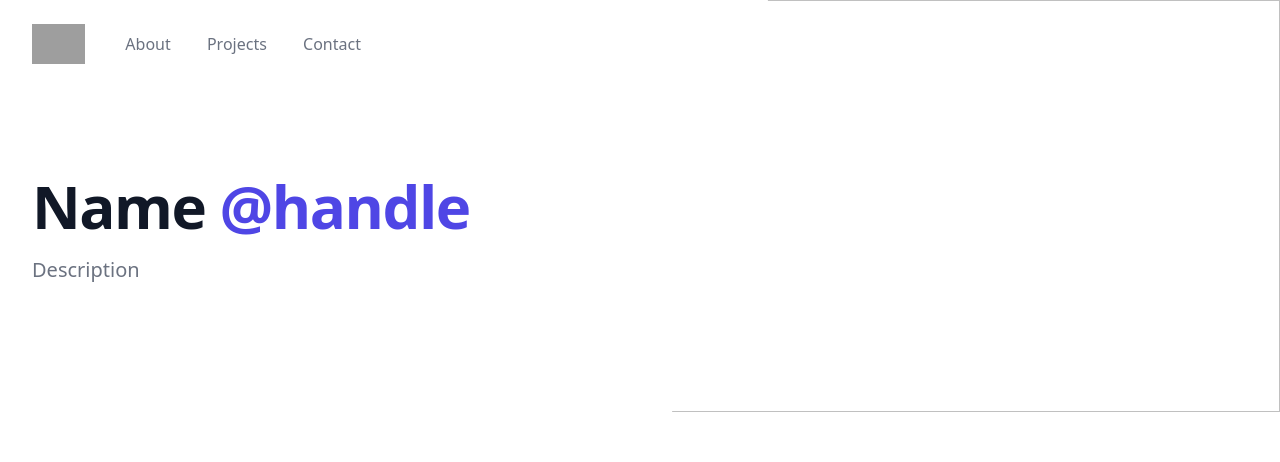
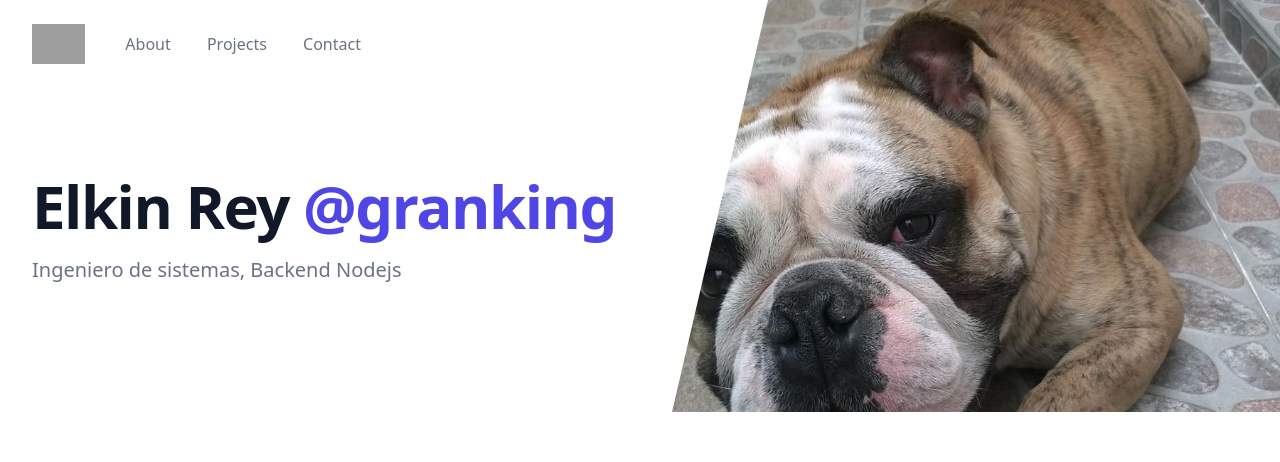
Before and after one commit to granking/Asincronismo-con-JavaScript, a website: page src/index.html in a window 1280 px wide. Shown: the top 462 px of the page. Drawn offline with nearby package versions, Linux system fonts and the light colour scheme; grey boxes are pictures that could not be loaded.

Commit message:
modificando plantilla hecha con tailwind

```diff
--- a/src/index.html
+++ b/src/index.html
@@ -12,8 +12,8 @@
     <div class="max-w-7xl mx-auto">
         <div class="relative z-10 pb-8 bg-white sm:pb-16 md:pb-20 lg:max-w-2xl lg:w-full lg:pb-28 xl:pb-32">
         <svg class="hidden lg:block absolute right-0 inset-y-0 h-full w-48 text-white transform translate-x-1/2"
-          fill="currentColor" viewBox="0 0 100 100" preserveAspectRatio="none" aria-hidden="true">
-          <polygon points="50,0 100,0 50,100 0,100" />
+            fill="currentColor" viewBox="0 0 100 100" preserveAspectRatio="none" aria-hidden="true">
+            <polygon points="50,0 100,0 50,100 0,100" />
         </svg>
         <div>
             <div class="relative pt-6 px-4 sm:px-6 lg:px-8">
@@ -38,19 +38,19 @@
         <main class="mt-10 mx-auto max-w-7xl px-4 sm:mt-12 sm:px-6 md:mt-16 lg:mt-20 lg:px-8 xl:mt-28">
             <div class="sm:text-center lg:text-left">
             <h1 class="text-4xl tracking-tight font-extrabold text-gray-900 sm:text-5xl md:text-6xl">
-                <span class="block xl:inline">Name</span>
-                <span class="block text-indigo-600 xl:inline">@handle</span>
+                <span class="block xl:inline">Elkin Rey</span>
+                <span class="block text-indigo-600 xl:inline">@granking</span>
             </h1>
             <p
                 class="mt-3 text-base text-gray-500 sm:mt-5 sm:text-lg sm:max-w-xl sm:mx-auto md:mt-5 md:text-xl lg:mx-0">
-                Description</p>
+                Ingeniero de sistemas, Backend Nodejs</p>
             </div>
         </main>
         </div>
     </div>
     <div class="lg:absolute lg:inset-y-0 lg:right-0 lg:w-1/2">
         <img class="h-56 w-full object-cover sm:h-72 md:h-96 lg:w-full lg:h-full"
-        src="assets/img/perfil.png" alt="">
+        src="assets/img/bgPerfil.png" alt="">
     </div>
     </div>
     <div class="bg-white">
```
Also changed, not shown: src/assets/img/bgPerfil.png (added).
